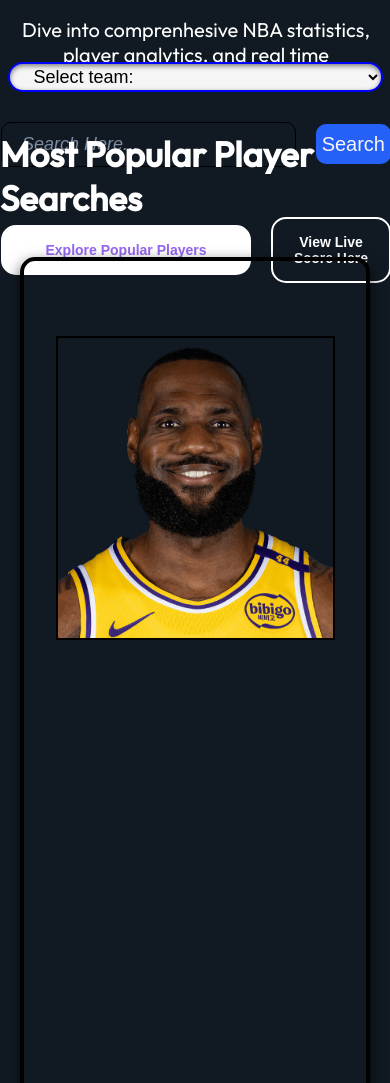
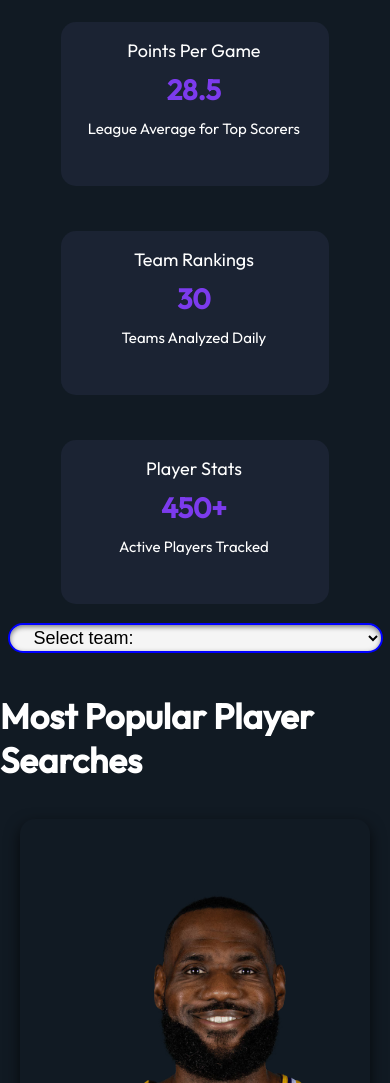
Before and after one commit to spatel2004/nba-stats-hub, a plain HTML site: page index.html in a window 390 px wide. Shown: the part 633-1716 px from the top of the page. Drawn offline with Linux system fonts and the light colour scheme; no server answers.

Commit message:
fixed mainly on some UI, started responsiveness for mobile and tablet, need to finish it tomrrow

```diff
--- a/index.html
+++ b/index.html
@@ -28,6 +28,27 @@
                 <button class="explorePopPlayersBtn"> Explore Popular Players </button>
             </a>
             <button class="liveScoreBtn"> View Live Score Here </button>
+        </div>
+    </div>
+
+    <div class="featuredStatisticsSection">
+        <p class="featuredStatisticsTitle"> Featured Statistics </p>
+        <div class="statisticsContainer">
+            <div class="stat">
+                <p class="pointsTitle filler1"> Points Per Game </p>
+                <p class="points filler2"> 28.5 </p>
+                <p class="leagueAverage filler3"> League Average for Top Scorers </p>
+            </div>
+            <div class="stat">
+                <p class="teamRankingsTitle filler1"> Team Rankings </p>
+                <p class="days filler2"> 30 </p>
+                <p class="teamsDaily filler3"> Teams Analyzed Daily </p>
+            </div>
+            <div class="stat">
+                <p class="playerStatsTitle filler1"> Player Stats </p>
+                <p class="numberPlayers filler2"> 450+ </p>
+                <p class="activePlayers filler3"> Active Players Tracked </p>
+            </div>
         </div>
     </div>
 
--- a/playercard.css
+++ b/playercard.css
@@ -1,6 +1,7 @@
 body {
     margin:0;
     background-color:rgb(26,31,44);
+    font-family: 'Outfit', sans-serif;
 }
 
 .playerContainer {
@@ -15,8 +16,8 @@ body {
 }
 
 .playerPicture {
-    height:225px;
-    width:250px;
+    height:300px;
+    width:300px;
     object-fit:contain;
     border-radius:50%;
     padding-bottom:25px;
@@ -65,8 +66,8 @@ body {
 }
 
 .seasonStatsContainer {
+    padding-left:5%;
     display:flex;
-    justify-content:center;
     gap:50px;
     color:white;
 }
--- a/style.css
+++ b/style.css
@@ -29,7 +29,7 @@ nav {
 .mainTitleAndSearchContainer {
     text-align:center;
     width:100%;
-    height:60vh;
+    height:58vh;
     border:1px solid white;
     background: linear-gradient(to right,
   rgb(112, 55, 214) 0%,
@@ -144,6 +144,52 @@ nav {
     background-color:rgb(96, 87, 167);
 }
 
+.featuredStatisticsTitle {
+    text-align:center;
+    margin-top:5%;
+    color:rgb(124,59,237);
+    font-size:34px;
+    font-weight:bolder;
+}
+
+.statisticsContainer {
+    width:100vw;
+    display:flex;
+    justify-content:center;
+    gap:45px;
+}
+
+.stat {
+    width:350px;
+    height:110px;
+    padding:4px 10px 50px 4px;
+    background-color:rgb(27,35,51);
+    transition: transform 0.3s ease, box-shadow 0.3s ease;
+    border-radius:15px;
+    padding-left:2%;
+    color:white;
+    margin:0;
+    display:block;
+    gap:5px;
+    line-height:0.50;
+}
+
+.stat:hover {
+    transform:scale(1.15);
+}
+
+.filler1 {
+    font-size:18px;
+    margin-top:8%;
+}
+
+.filler2 {
+    font-weight:bolder;
+    font-size:32px;
+    color:rgb(124,59,237);
+}
+
+
 
 .searchBarContainer {
     display: flex;
@@ -236,47 +282,98 @@ nav {
     padding: 10px 20px;
 }
 
-@media (max-width: 768px) {
-
-    .playerContainer {
-        width:420px;
-        height:1000px;
-        border:4px solid black;
+@media (min-width: 481px) and (max-width: 768px) {
+    .mainTitleAndSearchContainer {
+        height:80vh;
+    }
+    .statsHubTitle{
+        font-size:70px;
     }
 
-    .playerContainer h2 {
-        padding-top:5%;
+    .description-1, .description-2 {
+        font-size:30px;
     }
-    .statsContainer img {
-        border:2px solid black;
-        object-fit:cover;
-        height:300px;
-        width:275px;
+
+    #headerSearchBar {
+        width:500px;
+    }
+
+    .headerSearch {
+        margin-top:10%;
+    }
+
+    .statisticsContainer {
+        text-align:center;
+    }
+
+    .filler1 {
+        font-size:14px;
+    }
+
+    .filler2 {
+        font-size:28px;
+    }
+
+    .filler3 {
+        font-size:14px;
     }
 
     .searchBarContainer {
-        margin-top:25%;
-        flex-direction:column;
+        margin-top:10%;
+    }
+}
+
+@media (max-width: 480px) {
+    .statsHubTitle {
+        font-size:30px;
+        margin-top:0;
+        padding-top:10%;
     }
 
-    #searchBar {
-        width:200px;
-        font-size:12px;
+    .description-1, .description-2 {
+        font-size:15px;
     }
 
-    .currentLeadersTitle {
-        font-size: 27px;
-        flex-wrap:wrap;
+    .exploreBtnsContainer {
+        display:flex;
+        justify-content:space-around;
+        gap:0;
+    }
+
+    .explorePopPlayersBtn, .liveScoreBtn {
+        width:120px;
+        padding:10px 0px 10px 0px;
+    }
+
+    .mainTitleAndSearchContainer {
+        border:transparent;
+        margin-top:0;
+    }
+
+    .featuredStatisticsTitle {
+        font-size:25px;
+    }
+
+    .statisticsContainer {
+        display:flex;
+        flex-direction:column;
+        align-items:center;
+    }
+
+    .stat {
+        width:250px;
         text-align:center;
     }
 
-    .currentSeasonLeadersContainer {
-        margin-top: 15%;
+    .filler1 {
+        font-size:18px;
     }
 
-    #searchBtn {
-        width:100px;
-        height:45px;
+    .filler2 {
+        font-size:28px;
     }
 
+    .filler3 {
+        font-size:15px;
+    }
 }
```
Also changed, not shown: player.js (+13 -4 lines).
